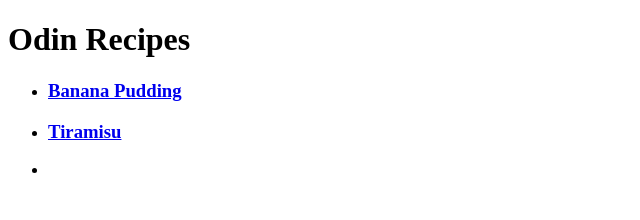
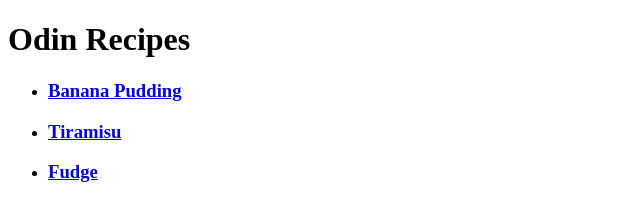
Before and after one commit to TusharThakur04/odin-recipes, a plain HTML site: page index.html in a window 1280 px wide. Shown: the full height of the page, 0-640 px from the left. Drawn offline with Linux system fonts and the light colour scheme.

Commit message:
modified:   index.html

```diff
--- a/index.html
+++ b/index.html
@@ -10,7 +10,7 @@
     <ul>
         <li><a href="./recipes/banana-pudding.html"><h3>Banana Pudding</h3></a></li>
         <li><a href="./recipes/tiramisu.html"><h3>Tiramisu</h3></a></li>
-        <li><a href=""></a></li>
+        <li><a href="./recipes/fudge.html"><h3>Fudge</h3></a></li>
     </ul>
 
 </body>
```
